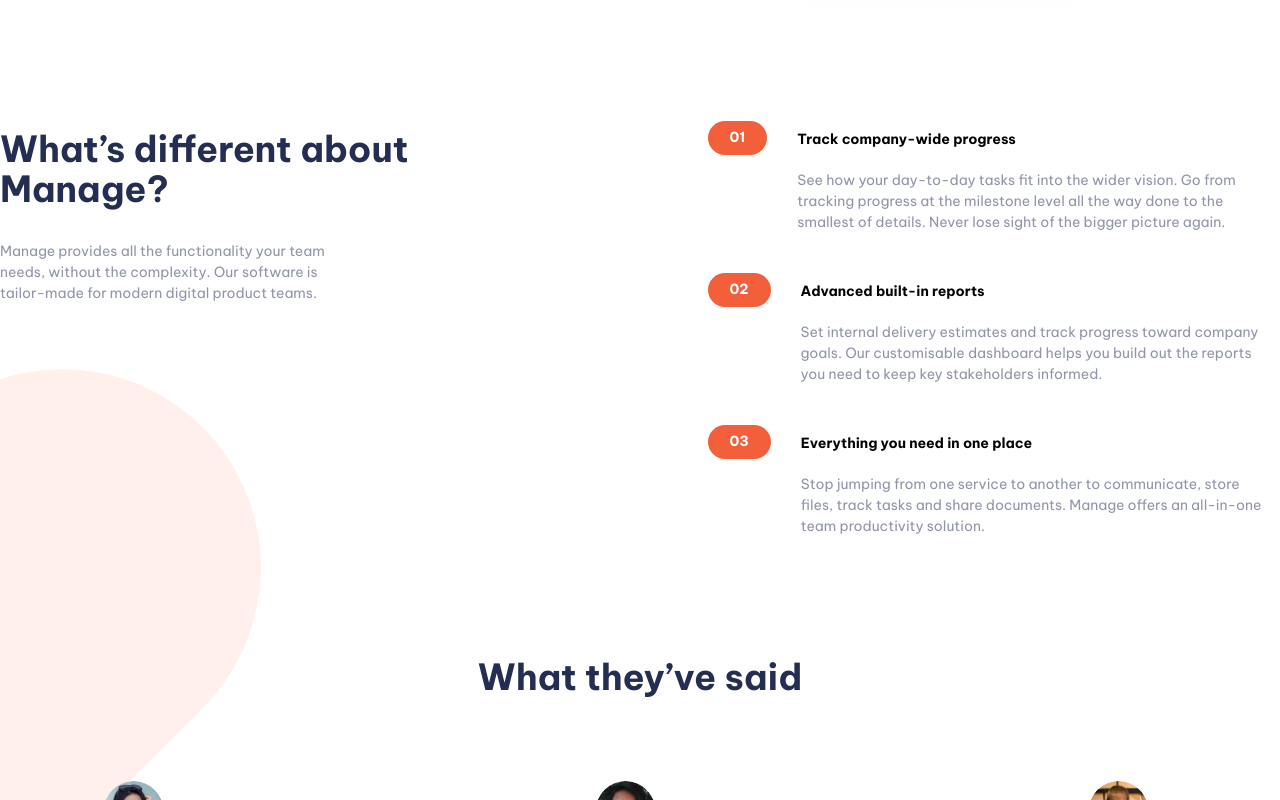
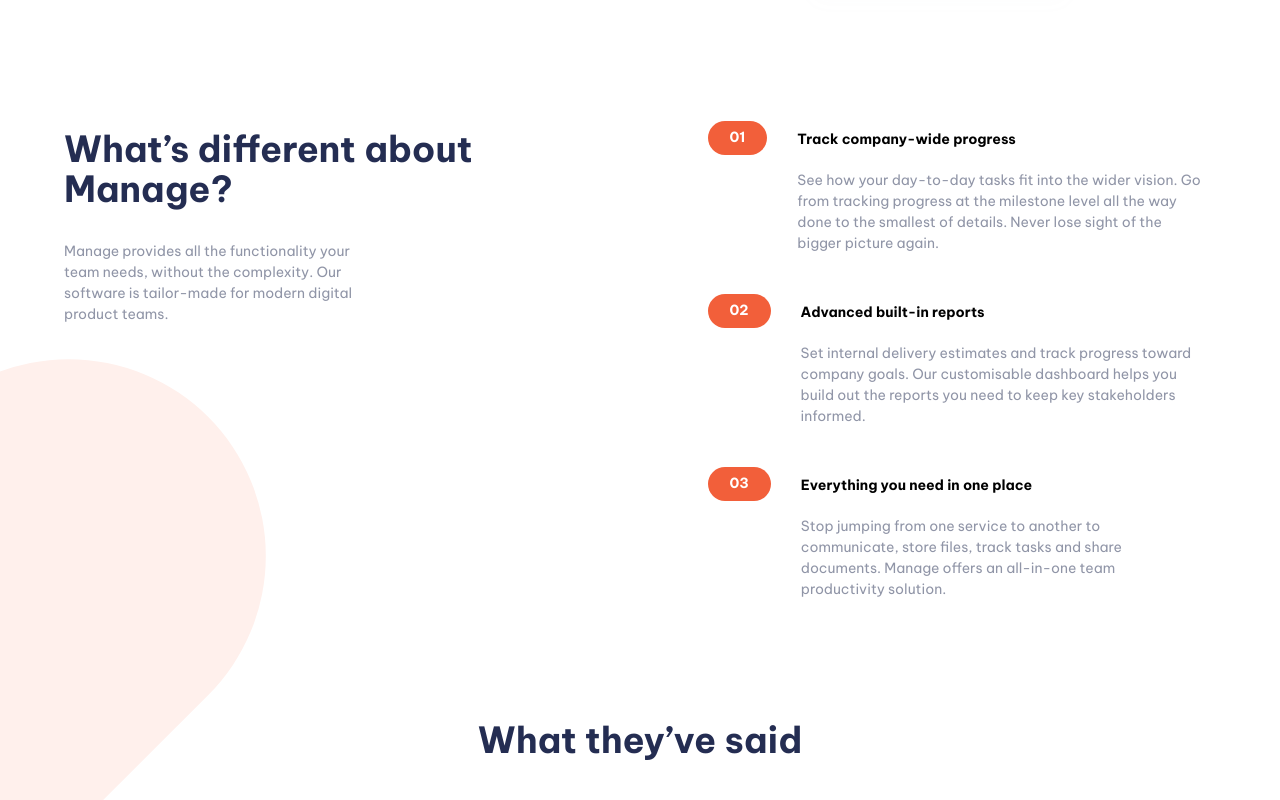
Before and after one commit to drfcozapata/manage-landing-page, a Vue app: page / in a window 1280 px wide. Shown: the part 696-1496 px from the top of the page. Built offline with nearby package versions, Linux system fonts and the light colour scheme.

Commit message:
README updated

```diff
--- a/package.json
+++ b/package.json
@@ -14,7 +14,6 @@
 		"@fortawesome/free-solid-svg-icons": "^6.4.2",
 		"@fortawesome/vue-fontawesome": "latest-3",
 		"vue": "^3.3.4",
-		"vue-final-modal": "3",
 		"vue3-carousel": "^0.3.1"
 	},
 	"devDependencies": {
--- a/src/components/MainComponent.vue
+++ b/src/components/MainComponent.vue
@@ -24,29 +24,29 @@
 	@media (max-width: 1920px) {
 		img {
 			height: 77%;
-			top: 310px;
-			left: -700px;
+			top: 290px;
+			left: -680px;
 		}
 	}
 	@media (max-width: 1440px) {
 		img {
 			height: 75%;
-			top: 260px;
-			left: -600px;
+			top: 250px;
+			left: -580px;
 		}
 	}
 	@media (max-width: 1366px) {
 		img {
 			height: 75%;
-			top: 250px;
+			top: 240px;
 			left: -550px;
 		}
 	}
 	@media (max-width: 1280px) {
 		img {
-			height: 75%;
-			top: 240px;
-			left: -480px;
+			height: 70%;
+			top: 230px;
+			left: -470px;
 		}
 	}
 	@media (max-width: 420px) {
--- a/src/components/main/DiferentAbout.vue
+++ b/src/components/main/DiferentAbout.vue
@@ -1,5 +1,5 @@
 <template>
-	<div class="flex gap-[95px] mb-32 diferent-about">
+	<div class="container flex gap-[95px] mb-20 diferent-about px-16 mx-auto">
 		<section class="flex flex-col gap-8 w-1/2 about-left">
 			<h2 class="text-4xl text-dark-blue font-semibold">
 				What’s different about Manage?
@@ -63,7 +63,7 @@
 	@media (max-width: 1920px) {
 		.diferent-about {
 			gap: 110px;
-			margin-bottom: 180px;
+			margin-bottom: 140px;
 			.about-left {
 				h2 {
 					font-size: 43px;
@@ -87,7 +87,7 @@
 	}
 	@media (max-width: 1440px) {
 		.diferent-about {
-			margin-bottom: 160px;
+			margin-bottom: 120px;
 			.about-left {
 				h2 {
 					font-size: 36px;
@@ -112,7 +112,7 @@
 	@media (max-width: 1366px) {
 		.diferent-about {
 			gap: 105px;
-			margin-bottom: 140px;
+			margin-bottom: 120px;
 			.about-left {
 				h2 {
 					font-size: 36px;
@@ -162,10 +162,15 @@
 		}
 	}
 	@media (max-width: 420px) {
+		.container {
+			max-width: 420px;
+		}
 		.diferent-about {
 			flex-direction: column;
 			margin-bottom: 70px;
 			gap: 55px;
+			padding-left: 0;
+			padding-right: 0;
 			.about-left {
 				width: 100%;
 				text-align: center;
```
Also changed, not shown: public/screenshot.png (added), 1 other file (tests, documents, lock files or other folders).
